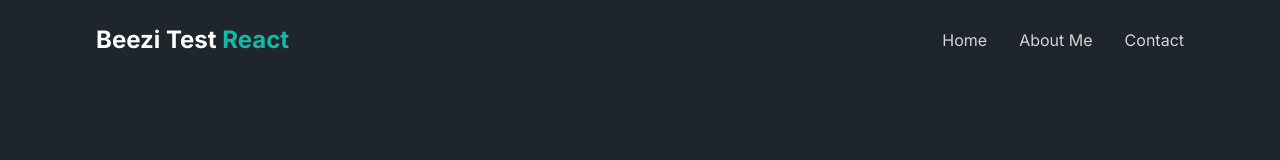
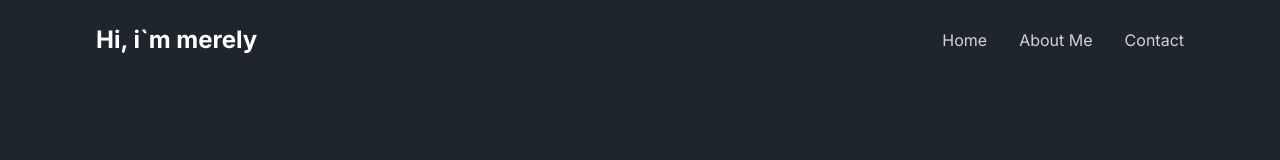
Before and after one commit to test-007-jira-merely/project, a Next.js app: page / in a window 1280 px wide. Shown: the top 160 px of the page. Built offline with nearby package versions, Linux system fonts and the light colour scheme.

Commit message:
test: change header text from Beezi Test React to “Hi, i`m merely”
SCRUM-517

```diff
--- a/components/Header.tsx
+++ b/components/Header.tsx
@@ -39,7 +39,7 @@ export default function Header() {
             className="text-2xl font-bold cursor-pointer"
             onClick={() => scrollToSection('home')}
           >
-            Beezi Test <span className="text-teal">React</span>
+            Hi, i`m merely
           </motion.div>
 
           {/* Navigation Menu */}
```
Also changed, not shown: .claude/skills/beezi-figma-estimate.md (added), .claude/skills/beezi-figma-implement.md (added).
